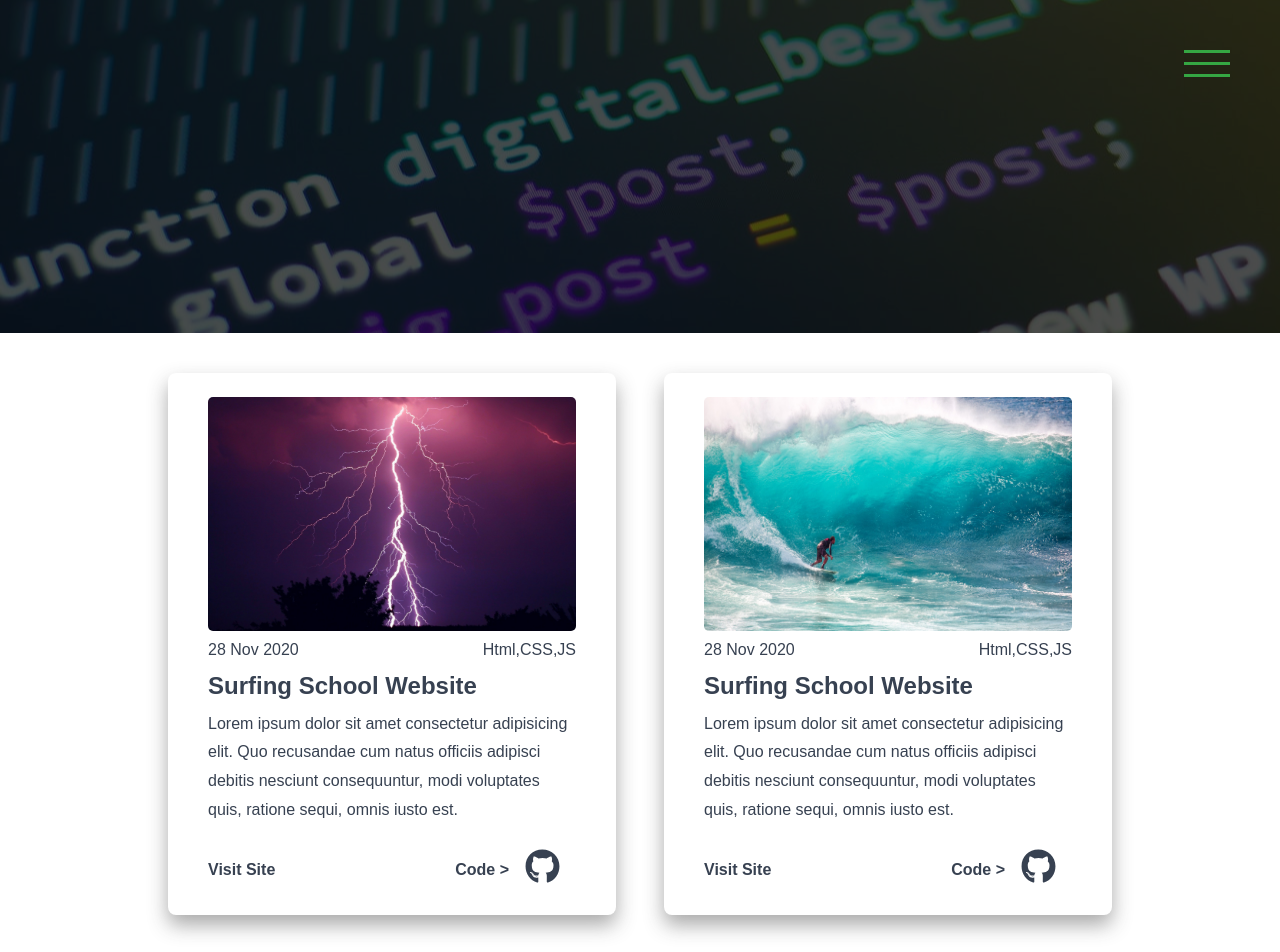
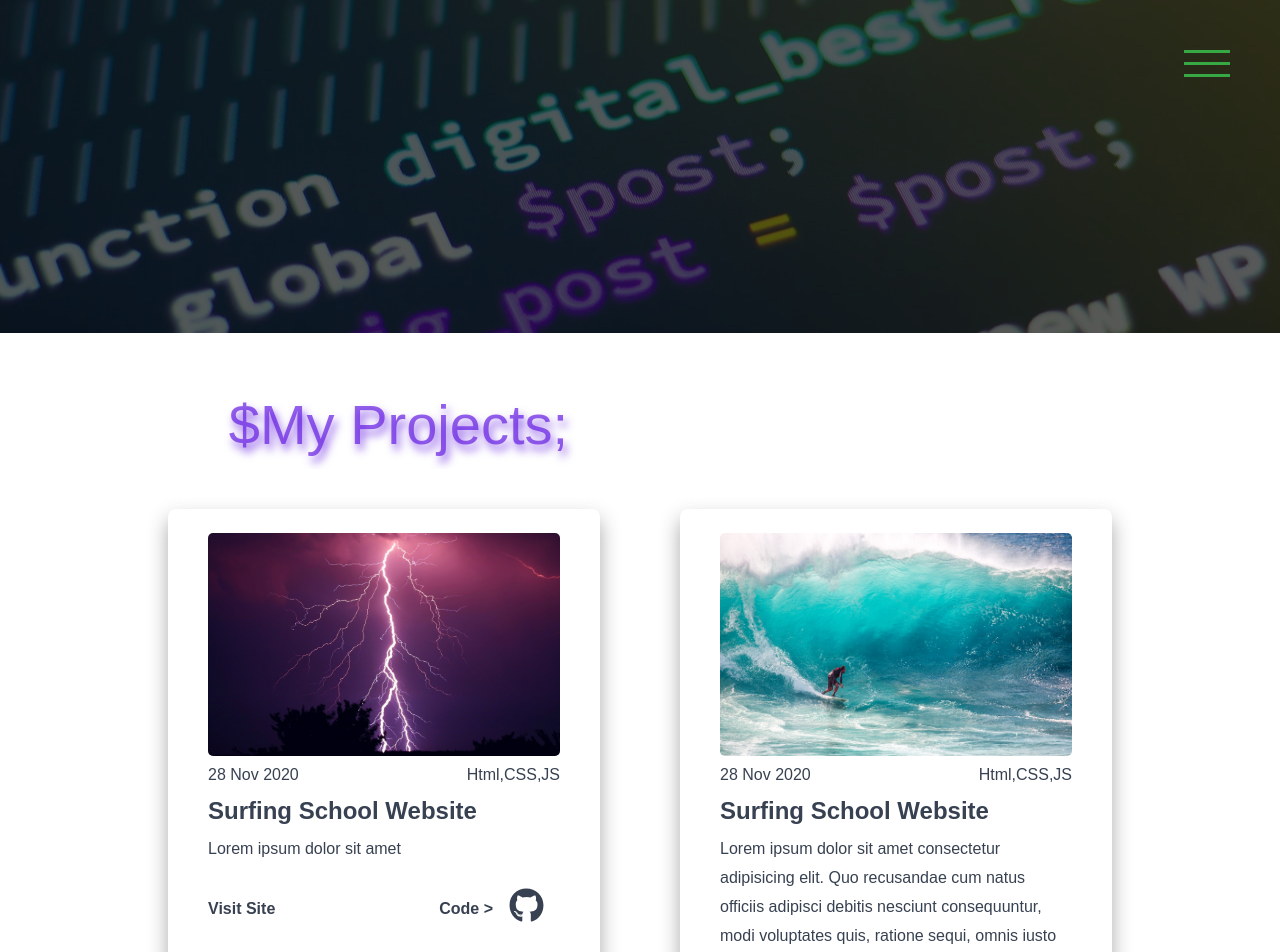
Before and after one commit to danielkeny/skills-next.js, a Next.js app: page /projects in a window 1280 px wide. Shown: the top 952 px of the page. Built offline with nearby package versions, Linux system fonts and the light colour scheme.

Commit message:
Added mq and styles to project page

```diff
--- a/pages/projects/index.js
+++ b/pages/projects/index.js
@@ -12,13 +12,16 @@ function ProjectsPage() {
         <meta name="description" content="Few of my Projects" />
       </Head>
       <ShowcaseSec />
-      <main className={styles.projects}>
+      <div className={styles.projects}>
+        <h2>$My Projects;</h2>
+      </div>
+      <main className={styles.projects_container}>
         <Card
           img="/images/thunder.jpg"
           date="28 Nov 2020"
           lang="Html,CSS,JS"
           title="Surfing School Website"
-          description="Lorem ipsum dolor sit amet consectetur adipisicing elit. Quo recusandae cum natus officiis adipisci debitis nesciunt consequuntur, modi voluptates quis, ratione sequi, omnis iusto est."
+          description="Lorem ipsum dolor sit amet "
           link="https://killerwhale.netlify.app/"
           git="https://github.com/MarioG8?tab=repositories"
         />
--- a/styles/Card.module.css
+++ b/styles/Card.module.css
@@ -43,13 +43,14 @@
 }
 .card_links_container > a {
   color: var(--alternative-text-color-two);
-  font-style: 1.2rem;
+  font-size: 1rem;
   font-weight: 700;
   text-decoration: none;
+  transition: 0.5s ease-in-out;
 }
 .card_links_container > a:hover {
   color: var(--secondary-text-color);
-  text-decoration: underline;
+  transform: scale(1.17);
 }
 
 .card_items {
@@ -59,14 +60,16 @@
 }
 .card_items > p {
   margin-right: 1rem;
-  font-style: 1.2rem;
+  font-size: 1rem;
   font-weight: 700;
 }
 
 .card_icon {
   margin-right: 1rem;
   color: var(--alternative-text-color-two);
+  transition: 0.4s ease-in-out;
 }
 .card_icon:hover {
   color: var(--secondary-text-color);
+  transform: translateY(-4px);
 }
--- a/styles/ProjectsPage.module.css
+++ b/styles/ProjectsPage.module.css
@@ -1,18 +1,36 @@
 .projects {
-  /* display: flex;
-    flex-direction: row;
-    flex-wrap: wrap;
-    justify-content: space-evenly;
-    align-items: center;
-    gap: 1rem; */
+  padding-top: 3rem;
+  background-color: #fff;
+  width: 100%;
+}
+
+.projects > h2 {
+  padding: 1rem;
+  margin-left: 13.3rem;
+  font-size: 3.5rem;
+  color: var(--alternative-color-four);
+  text-shadow: 3px 6px 9px var(--alternative-color-four);
+  line-height: 1;
+  font-weight: 500;
+}
+
+.projects_container {
   padding-bottom: 3rem;
   background: #fff;
   color: var(--alternative-text-color-two);
   min-height: 100vh;
   display: grid;
-  grid-template-columns: repeat(auto-fit, minmax(19rem, 28rem));
+  grid-template-columns: repeat(auto-fit, minmax(19rem, 27rem));
   place-content: center;
   justify-content: center;
-  gap: 3rem;
+  gap: 5rem;
   padding: 1rem 2rem;
 }
+
+@media (max-width: 715px) {
+  .projects > h2 {
+    font-size: 3rem;
+    text-align: center;
+    margin-left: 0;
+  }
+}
--- a/styles/ShowcaseSec.module.css
+++ b/styles/ShowcaseSec.module.css
@@ -18,7 +18,7 @@
   left: 0;
   width: 100%;
   height: 100%;
-  background-color: rgba(0, 0, 0, 0.7);
+  background-color: rgba(0, 0, 0, 0.65);
 }
 
 .showcase * {
--- a/styles/globals.css
+++ b/styles/globals.css
@@ -4,7 +4,7 @@
   --alternative-color: #3aabd0;
   --alternative-color-two: #41b764;
   --alternative-color-three: #8eef9e;
-  --alternative-color-four: #f28240;
+  --alternative-color-four: rgba(102, 31, 225, 0.705);
   --alternative-color-five: #0751a5;
   --primary-text-color: hsla(0, 0%, 78%, 0.842);
   --secondary-text-color: rgb(175, 31, 156);
```
